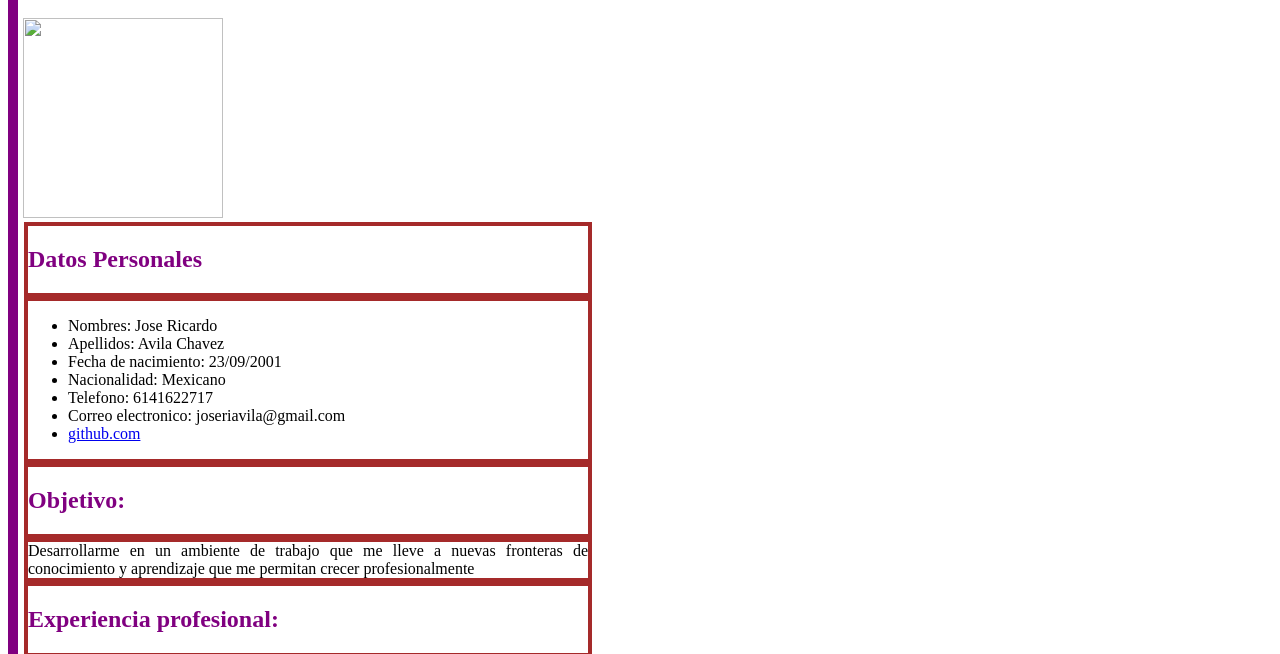
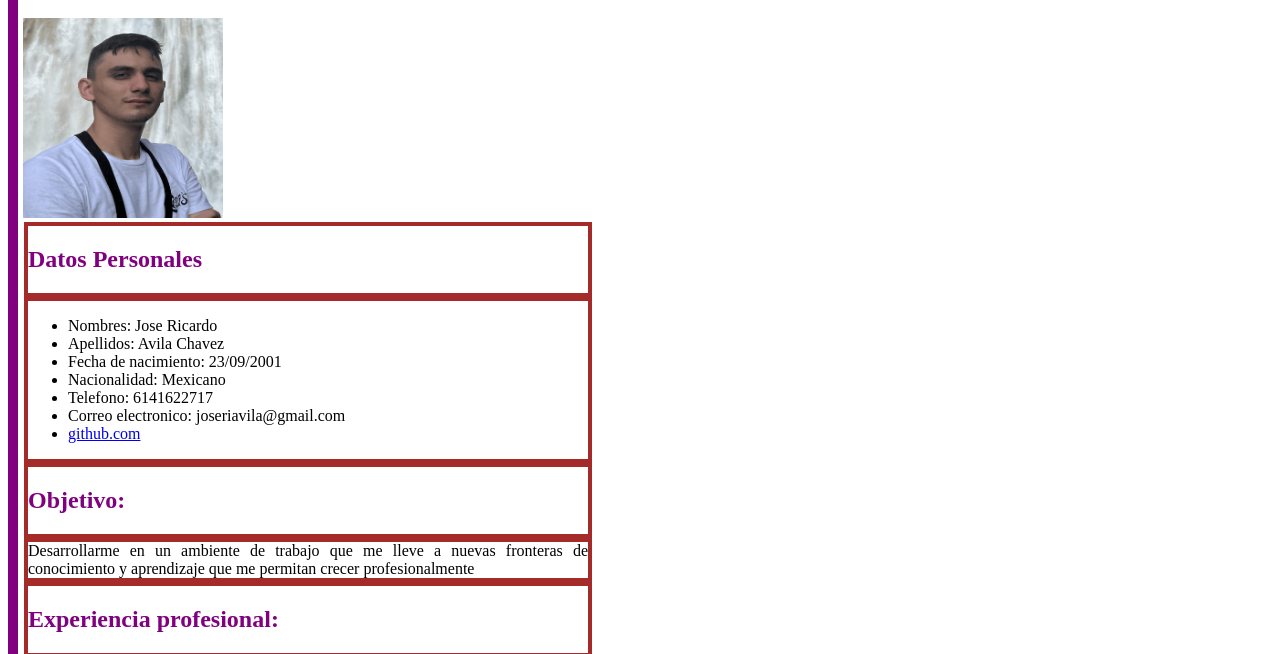
Before and after one commit to fairygarbage/CV, a plain HTML site: page index.html in a window 1280 px wide. Shown: the part 143-797 px from the top of the page. Drawn offline with Linux system fonts and the light colour scheme.

Commit message:
Update index.html

```diff
--- a/index.html
+++ b/index.html
@@ -13,7 +13,7 @@
     <h1> Jose Ricardo Avila Chavez </h1>
   </div>
 
-     <img src="/img/perfil.jpeg" width="200" height="200"></img>
+     <img src="/img/perfil.png" width="200" height="200"></img>
 
   <div class="titulos">
     <h2> Datos Personales </h2>
```
